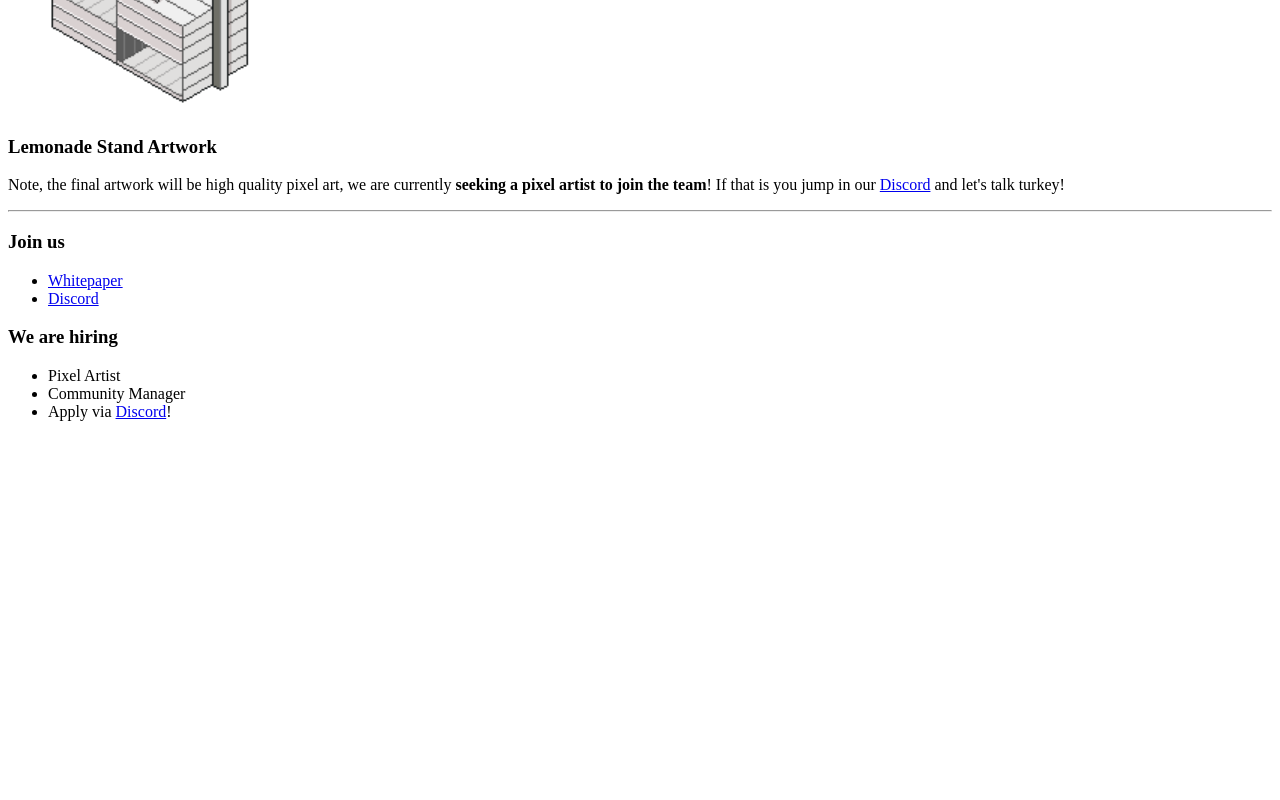
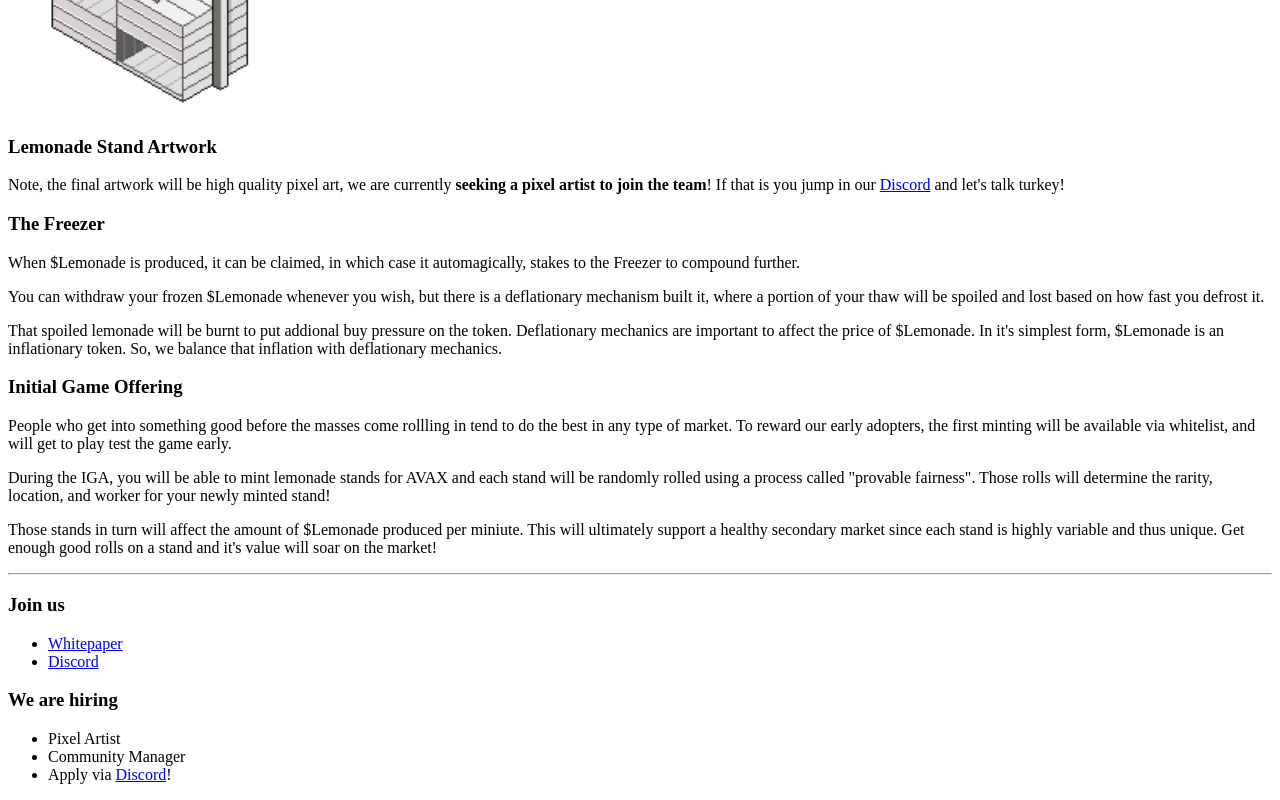
Before and after one commit to lemonade-game/landing-page, a Next.js app: page / in a window 1280 px wide. Shown: the part 859-1659 px from the top of the page. Before the commit the page ends 1296 px from the top, so only its background shows below. Built offline with nearby package versions, Linux system fonts and the light colour scheme.

Commit message:
new info

```diff
--- a/src/pages/index.jsx
+++ b/src/pages/index.jsx
@@ -77,7 +77,7 @@ export default function Homepage() {
         ))}
       </div>
 
-      <div className="">
+      <div className="my-16">
         <h3>Lemonade Stand Artwork</h3>
         <p>
           Note, the final artwork will be high quality pixel art, we are
@@ -92,6 +92,54 @@ export default function Homepage() {
           and let's talk turkey!
         </p>
       </div>
+
+      <div className="my-16">
+        <h3>The Freezer</h3>
+
+        <p>
+          When $Lemonade is produced, it can be claimed, in which case it
+          automagically, stakes to the Freezer to compound further.
+        </p>
+
+        <p>
+          You can withdraw your frozen $Lemonade whenever you wish, but there is
+          a deflationary mechanism built it, where a portion of your thaw will
+          be spoiled and lost based on how fast you defrost it.
+        </p>
+
+        <p>
+          That spoiled lemonade will be burnt to put addional buy pressure on
+          the token. Deflationary mechanics are important to affect the price of
+          $Lemonade. In it's simplest form, $Lemonade is an inflationary token.
+          So, we balance that inflation with deflationary mechanics.
+        </p>
+      </div>
+
+      <div className="my-16">
+        <h3>Initial Game Offering</h3>
+
+        <p>
+          People who get into something good before the masses come rollling in
+          tend to do the best in any type of market. To reward our early
+          adopters, the first minting will be available via whitelist, and will
+          get to play test the game early.
+        </p>
+
+        <p>
+          During the IGA, you will be able to mint lemonade stands for{" "}
+          {process.env.NEXT_PUBLIC_GEN_0_MINT_PRICE} AVAX and each stand will be
+          randomly rolled using a process called "provable fairness". Those
+          rolls will determine the rarity, location, and worker for your newly
+          minted stand!
+        </p>
+
+        <p>
+          Those stands in turn will affect the amount of $Lemonade produced per
+          miniute. This will ultimately support a healthy secondary market since
+          each stand is highly variable and thus unique. Get enough good rolls
+          on a stand and it's value will soar on the market!
+        </p>
+      </div>
     </Page>
   );
 }
```
Also changed, not shown: 1 other file (tests, documents, lock files or other folders).
